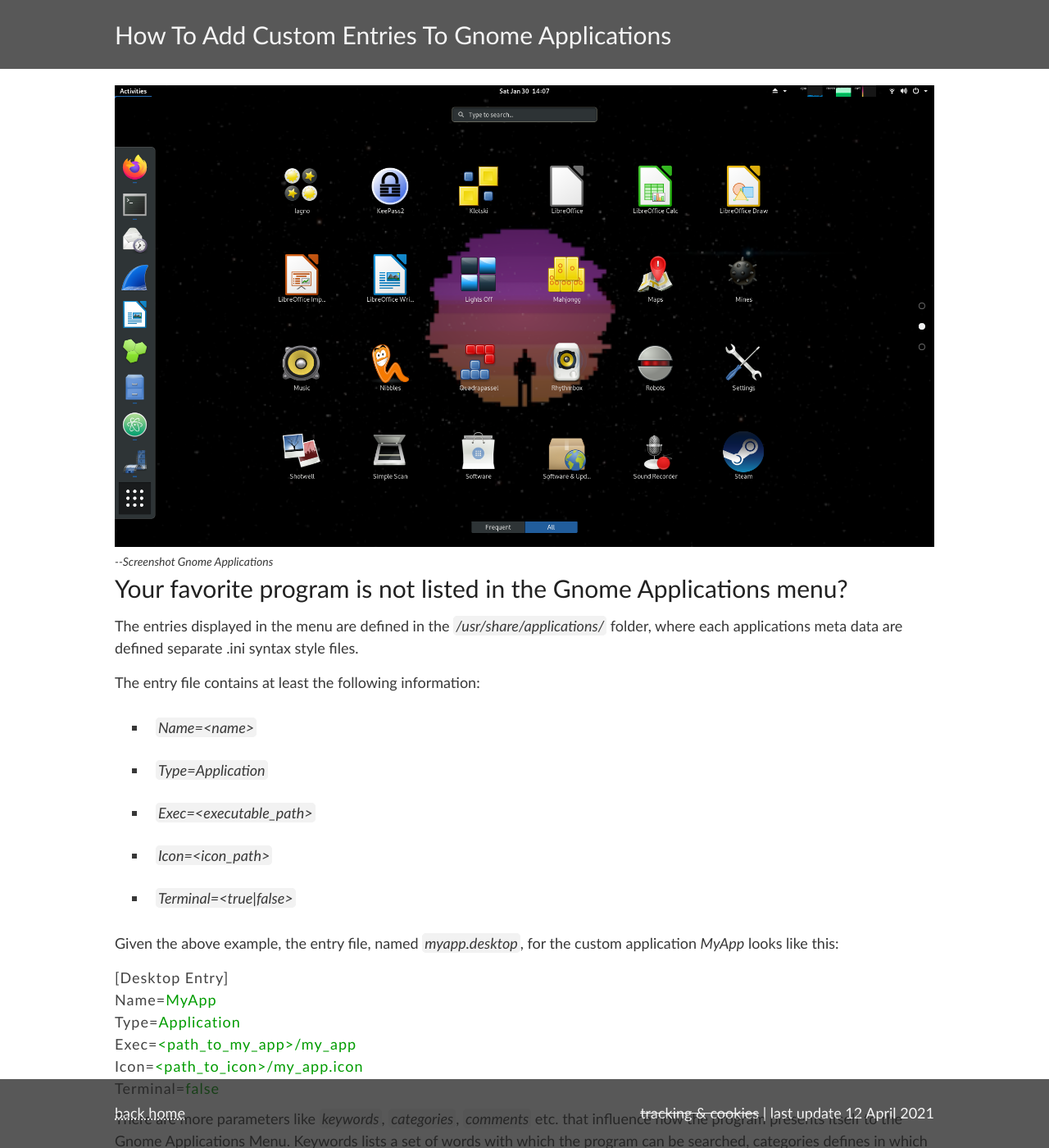
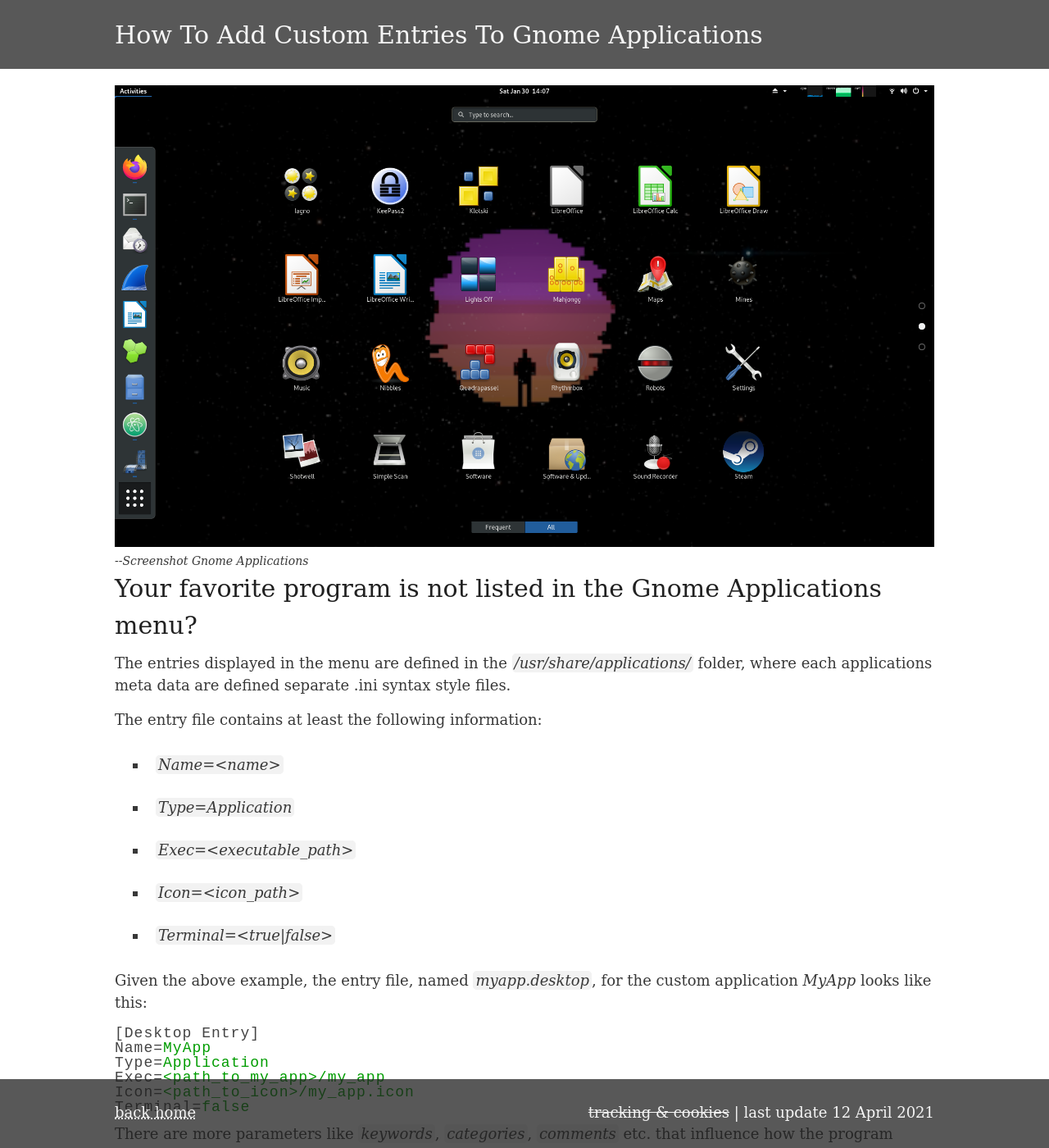
Before and after one commit to ZackDev/zackdev.github.io, a Jekyll site: the page built from _posts/2021-01-30-how-to-add-custom-entries-to-gnome-applications.md, in a window 1280 px wide and 1400 px high. Shown: the whole window at 82% size. Built offline with Jekyll 4.4.1, drawn with Linux system fonts in a browser that asks for light colours.

Commit message:
adjuted fonts

```diff
--- a/_sass/main.scss
+++ b/_sass/main.scss
@@ -59,7 +59,7 @@
   color: $medium_grey;
   background: $dark_grey;
   font-size: 18px;
-  font-family: 'Myriad Pro', 'Calibri', Helvetica, monospace, sans-serif;
+  font-family: 'DejaVu serif';
   line-height: 1.5;
   margin-bottom: 168px;
 }
--- a/_sass/rouge-highlighter.scss
+++ b/_sass/rouge-highlighter.scss
@@ -2,8 +2,10 @@
 .highlight table pre { margin: 0; }
 .highlight, .highlight .w {
   color: #444444;
+  font-family: monospace;
   font-weight: 300;
   letter-spacing: 1px;
+  line-height: 1.0;
 }
 .highlight .cp {
   color: #CC00A3;
```
